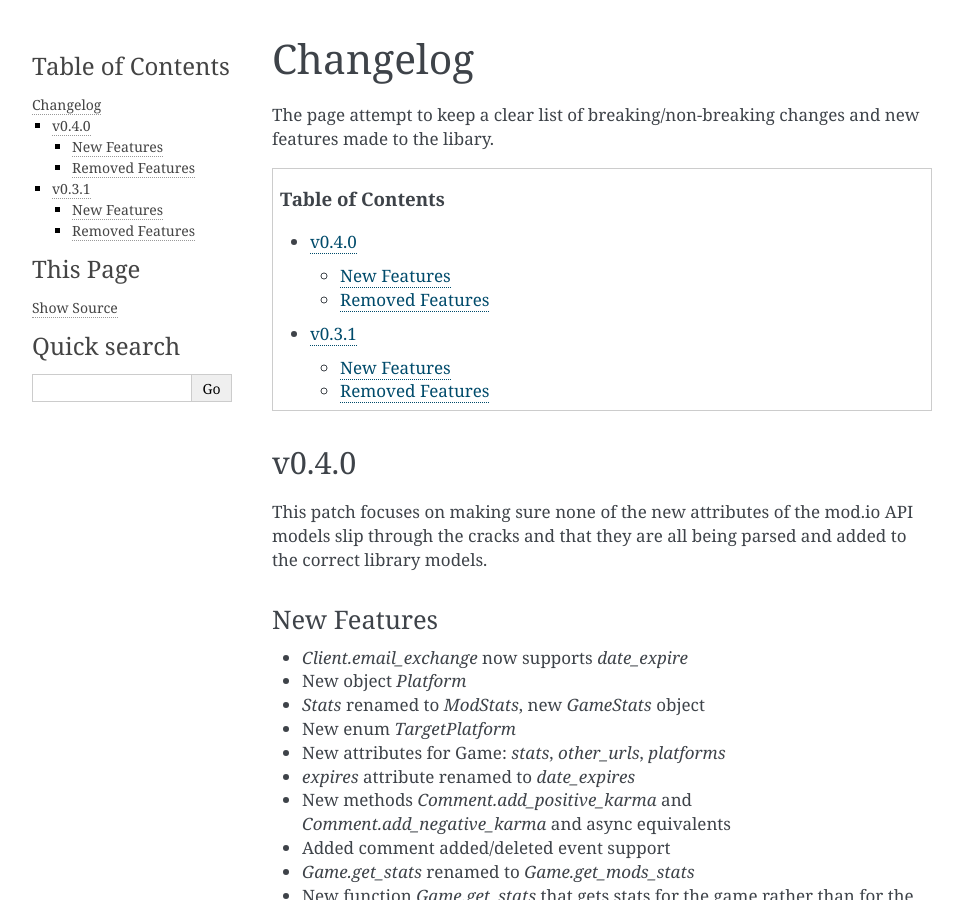
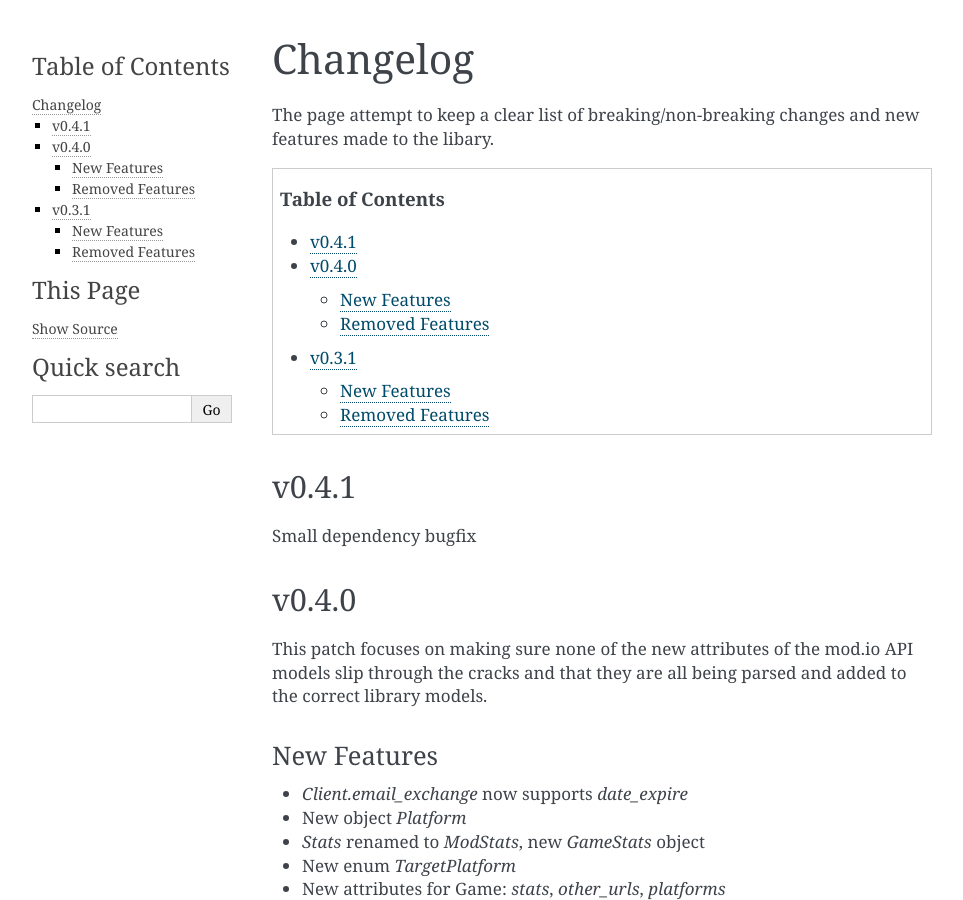
Before and after one commit to ClementJ18/mod.io, a Sphinx documentation site: the page built from docs/source/changelog.rst, in a window 1280 px wide and 900 px high. Shown: the whole window, without its empty margins (148-1111 px from the left). Built offline with Sphinx 7.4.7, drawn with Linux system fonts in a browser that asks for light colours.

Commit message:
v0.4.1 dependency bugfix

```diff
--- a/docs/source/changelog.rst
+++ b/docs/source/changelog.rst
@@ -8,6 +8,9 @@ The page attempt to keep a clear list of breaking/non-breaking changes and new f
    :local:
    :backlinks: none
 
+v0.4.1
+-------
+Small dependency bugfix
 
 v0.4.0
 --------
--- a/docs/source/conf.py
+++ b/docs/source/conf.py
@@ -27,7 +27,7 @@ author = "Clement Julia"
 # The short X.Y version
 version = ""
 # The full version, including alpha/beta/rc tags
-release = "0.4.0"
+release = "0.4.1"
 
 
 # -- General configuration ---------------------------------------------------
--- a/modio/__init__.py
+++ b/modio/__init__.py
@@ -7,4 +7,4 @@ from .objects import NewMod, NewModFile, Object, Filter
 from .enums import *
 from .errors import *
 
-__version__ = "0.4.0"
+__version__ = "0.4.1"
--- a/setup.py
+++ b/setup.py
@@ -22,5 +22,5 @@ setup(
     long_description_content_type="text/markdown",
     long_description=readme,
     packages=find_packages(include=["modio", "modio.*"]),
-    install_requires=["aiohttp==3.8.1", "requests==2.28.1"],
+    install_requires=["aiohttp==3.8.1", "requests==2.28.1", "typing-extensions==4.3.0"],
 )
```
Also changed, not shown: 1 other file.
